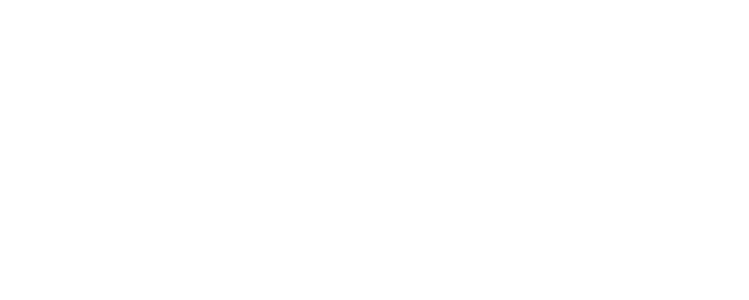
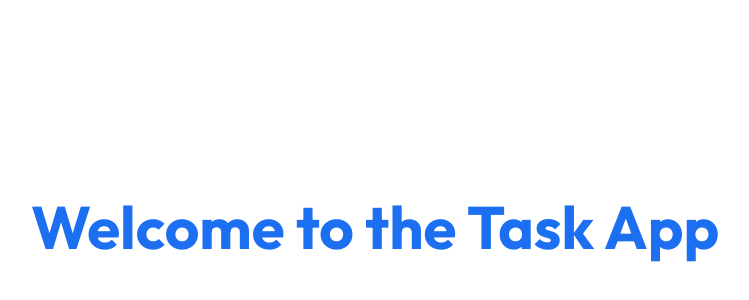
Before and after one commit to robbiejbrush/TaskApp, a React (Create React App) app in the folder client/: page / in a window 1280 px wide. Shown: the part 84-384 px from the top of the page, without its empty margins (265-1014 px from the left). Built offline with nearby package versions, Linux system fonts and the light colour scheme.

Commit message:
Finished login page front end design

```diff
--- a/client/package.json
+++ b/client/package.json
@@ -3,11 +3,13 @@
   "version": "0.1.0",
   "private": true,
   "dependencies": {
+    "@react-oauth/google": "^0.13.4",
     "@testing-library/dom": "^10.4.1",
     "@testing-library/jest-dom": "^6.9.1",
     "@testing-library/react": "^16.3.2",
     "@testing-library/user-event": "^13.5.0",
     "axios": "^1.13.6",
+    "jwt-decode": "^4.0.0",
     "react": "^19.2.4",
     "react-dom": "^19.2.4",
     "react-router-dom": "^7.13.1",
--- a/client/src/App.css
+++ b/client/src/App.css
@@ -1,3 +1,24 @@
+@import url('https://fonts.googleapis.com/css2?family=Outfit:wght@100..900&display=swap');
+
 .App {
   text-align: center;
 }
+
+
+/*Login Page*/
+.TopDiv {
+  padding-top: 225px;
+  padding-bottom: 60px;
+}
+
+.IntroHeading {
+  font-size: 60px;
+  color: #1d6ff2;
+  font-family: 'Outfit', sans-serif;
+}
+
+.LoginPrompt {
+  display: flex;
+  justify-content: center;
+  padding-top: 60px;
+}
--- a/client/src/App.js
+++ b/client/src/App.js
@@ -1,6 +1,7 @@
 import './App.css';
 import {BrowserRouter as Router, Route, Routes} from 'react-router-dom';
 import Login from './pages/Login';
+import Projects from './pages/Projects';
 
 function App() {
 
@@ -9,6 +10,7 @@
       <Router>
         <Routes>
           <Route path="/" exact element={<Login />} />
+          <Route path="/projects" exact element={<Projects />}/>
         </Routes>
       </Router>
     </div>
--- a/client/src/index.js
+++ b/client/src/index.js
@@ -2,11 +2,16 @@
 import ReactDOM from 'react-dom/client';
 import App from './App';
 import reportWebVitals from './reportWebVitals';
+import { GoogleOAuthProvider } from '@react-oauth/google';
+
+const clientId = "308669645300-6tuh01gic4hm1c6023btknucv3v126sc.apps.googleusercontent.com";
 
 const root = ReactDOM.createRoot(document.getElementById('root'));
 root.render(
   <React.StrictMode>
-    <App />
+    <GoogleOAuthProvider clientId = {clientId} >
+      <App />
+    </GoogleOAuthProvider>
   </React.StrictMode>
 );
 
--- a/client/src/pages/Login.js
+++ b/client/src/pages/Login.js
@@ -1,35 +1,31 @@
-import React from "react";
-import axios from "axios";
-import {useEffect, useState} from "react";
+import { GoogleLogin } from "@react-oauth/google";
+import { jwtDecode } from "jwt-decode";
+import { useNavigate } from "react-router-dom";
+import '../App.css';
 
 function Login() {
 
+    const navigate = useNavigate()
+
     return (
         <div>
+            <div className="TopDiv">
+                <h1 className= "IntroHeading">Welcome to the Task App</h1>
+            </div>
 
+            <div className="LoginPrompt">
+                <GoogleLogin onSuccess={(credentialResponse) => {
+                console.log(jwtDecode(credentialResponse.credential))
+                navigate("/projects")
+                }}
+                onError={() => console.log("Login failed")}
+                auto_select={true}
+                shape= "pill"
+                theme= "filled_blue"
+                />
+            </div>
         </div>
     );
 }
 
 export default Login;
-
-// const [listOfUsers, setListOfUsers] = useState([]);
-
-//     useEffect(() => {
-//         axios.get("http://localhost:3001/login").then ((response) => {
-//             setListOfUsers(response.data);
-//         });
-//     }, []);
-
-//     return (
-//         <div>
-//             {listOfUsers.map((value, key) => {
-//                 return (
-//                     <div>
-//                         <div> {value.email} </div>
-//                         <div> {value.name} </div>
-//                     </div>
-//                 );
-//             })}
-//         </div>
-//     );
--- /dev/null
+++ b/client/src/pages/Projects.js
@@ -0,0 +1,12 @@
+
+
+function Projects() {
+
+    return (
+        <div>
+            <h1>Projects</h1>
+        </div>
+    );
+}
+
+export default Projects;
```
Also changed, not shown: 1 other file (tests, documents, lock files or other folders).
